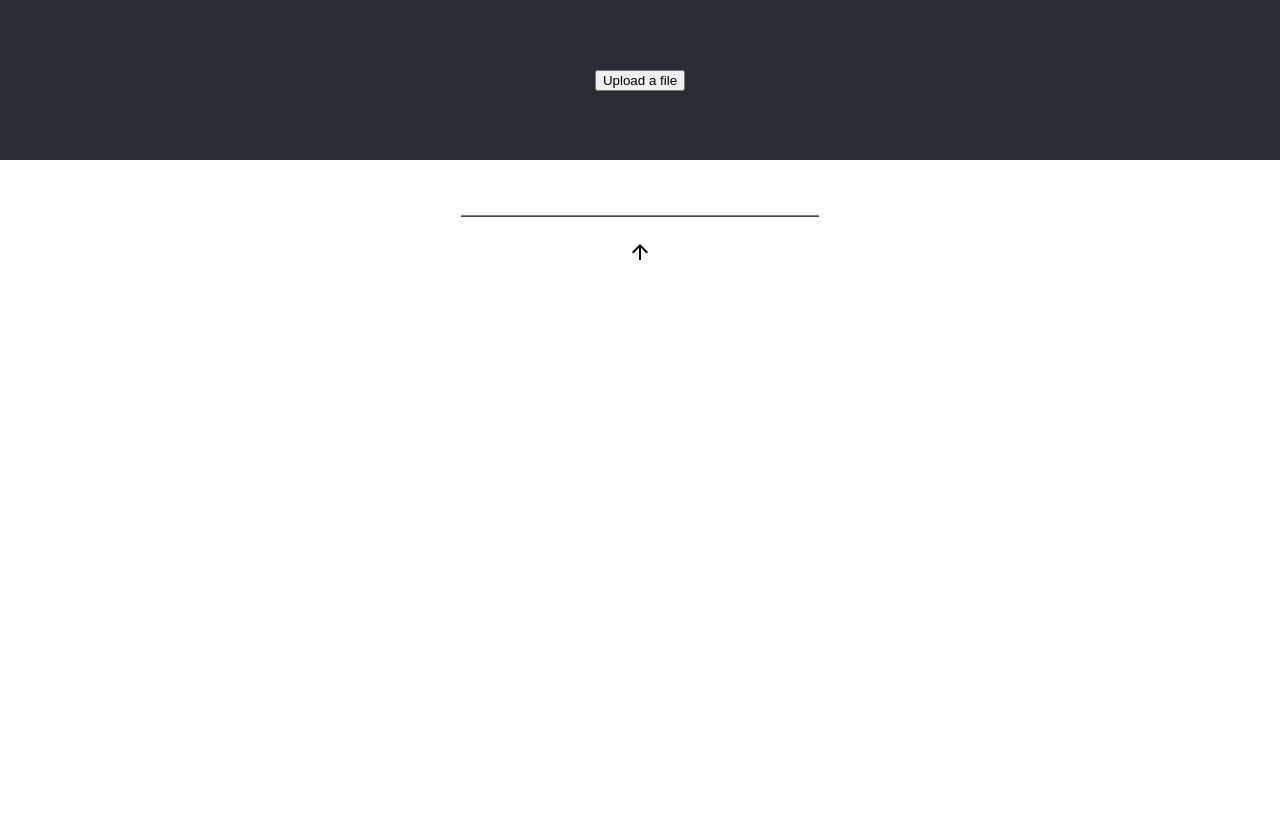
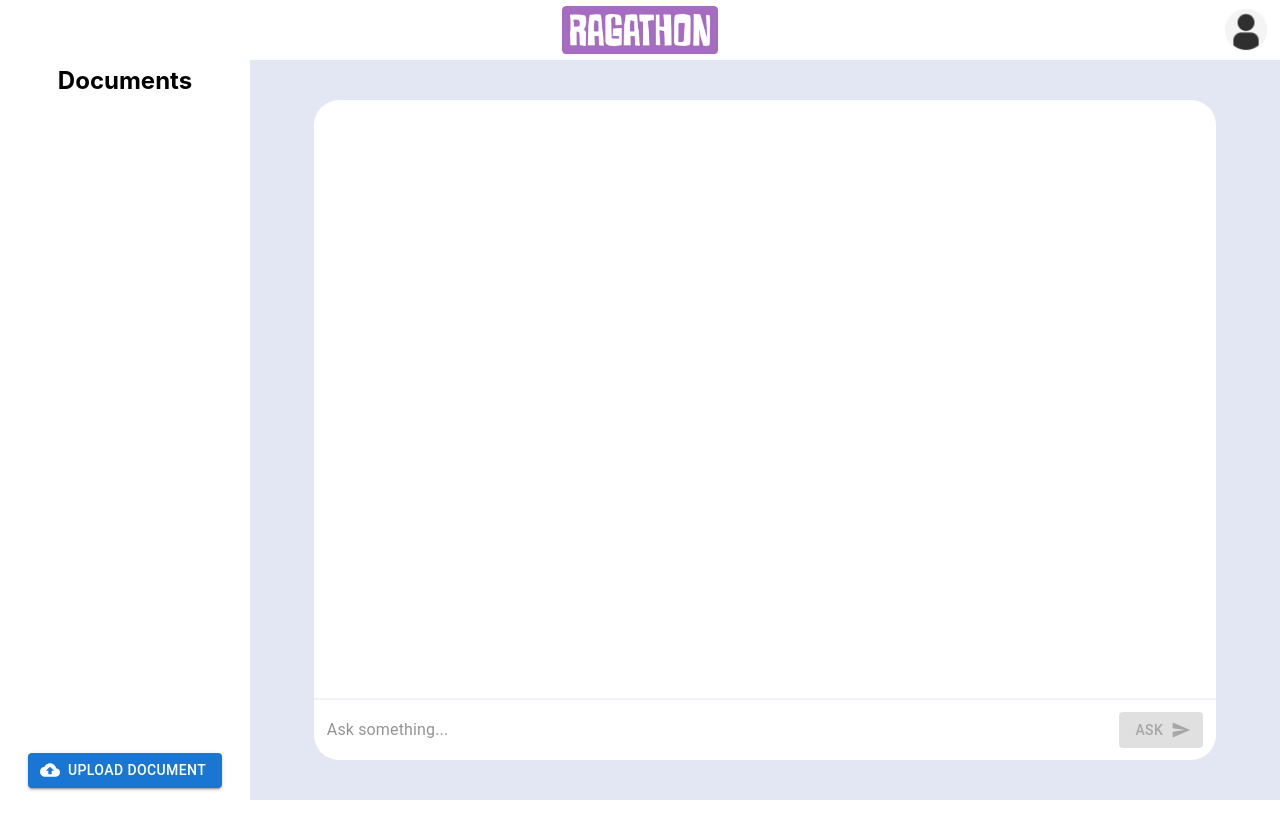
Before and after one commit to ILiz/IBM-Hackathon-Migrato, a React (Create React App) app in the folder Frontend/my-react-app/: page / in a window 1280 px wide. After the commit the page ends 800 px from the top, so only its background shows below. Built offline with nearby package versions, Linux system fonts and the light colour scheme.

Commit message:
Adds basic design and styling.

```diff
--- a/Frontend/my-react-app/src/App.css
+++ b/Frontend/my-react-app/src/App.css
@@ -1,59 +1,167 @@
-.App {
-  text-align: center;
+html {
+  --top-bar-height: 60px;
+  --left-side-bar-width: 250px;
+  --upload-button-box-height: 60px;
+  --document-header-box-height: 40px;
 }
 
-.App-logo {
-  height: 40vmin;
-  pointer-events: none;
+.App {
+  background-color: #E3E7F4;
 }
 
-@media (prefers-reduced-motion: no-preference) {
-  .App-logo {
-    animation: App-logo-spin infinite 20s linear;
-  }
-}
-
-.App-header {
-  background-color: #282c34;
-  min-height: 20vh;
-  display: flex;
-  flex-direction: column;
-  align-items: center;
-  justify-content: center;
-  font-size: calc(10px + 2vmin);
-  color: white;
-}
-
-.App-link {
-  color: #61dafb;
-}
-
-@keyframes App-logo-spin {
-  from {
-    transform: rotate(0deg);
-  }
-  to {
-    transform: rotate(360deg);
-  }
-}
-
-.bodyChat {
-  align-self: flex-end;
-  display: flex;
-  flex-direction: column;
-  align-items: center;
-  justify-content: top;
-  min-height: 85vh;
-  max-height: 85vh;
-}
-
-.inputField {
-  min-height: 10vh;
-  max-height: 10vh;
-  min-width: 28vw;
-  max-width: 28vw;
+.Top-bar {
+  height: var(--top-bar-height);
+  background-color: #FFFFFF;
   display: flex;
   flex-direction: row;
   align-items: center;
   justify-content: center;
 }
+
+.Top-bar-left {
+  height: var(--top-bar-height);
+  width: 25%;
+  display: flex;
+  flex-direction: row;
+  align-items: center;
+  justify-content: left;
+}
+
+.Top-bar-center {
+  height: var(--top-bar-height);
+  width: 50%;
+  display: flex;
+  flex-direction: row;
+  align-items: center;
+  justify-content: center;
+}
+
+.Top-bar-right {
+  height: var(--top-bar-height);
+  width: 25%;
+  display: flex;
+  flex-direction: row;
+  align-items: center;
+  justify-content: right;
+}
+
+.Image-logo {
+  height: 80%;
+}
+
+.Image-user {
+  height: 70%;
+  margin-right: 1vw;
+}
+
+.Left-sidebar {
+  width: var(--left-side-bar-width);
+  height: 100%;
+  position: fixed;
+  background-color: #FFFFFF;
+}
+
+.Document-header {
+  height: var(--document-header-box-height);
+  display: flex;
+  flex-direction: row;
+  align-items: center;
+  justify-content: center;
+  /*box-sizing: border-box;
+  -moz-box-sizing: border-box;
+  -webkit-box-sizing: border-box;
+  border-top: 2px solid #F0F0FF;*/
+}
+
+.Document-header #documentHeader {
+  font-size: 24px;
+  font-weight: bold;
+}
+
+.Document-list {
+  height: calc(100vh - var(--top-bar-height) - var(--upload-button-box-height) - var(--document-header-box-height));
+}
+
+.Document-list #documentList {
+  max-height: calc(100vh - var(--top-bar-height) - var(--upload-button-box-height) - var(--document-header-box-height) - 17px);
+  overflow: auto;
+}
+
+.Document-list ::-webkit-scrollbar {
+  width: 6px;
+}
+
+.Document-list ::-webkit-scrollbar-track {
+  background: #F0F0FF;
+}
+
+.Document-list ::-webkit-scrollbar-thumb {
+  background: #1976D2;
+  /*background: #A56CC1;*/
+}
+
+.Document-list ::-webkit-scrollbar-thumb:hover {
+  background: #1565C0;
+  /*background: #9461ad;*/
+}
+
+.Document-buttons {
+  height: var(--upload-button-box-height);
+  /*border-top: 2px solid #F0F0FF;*/
+  display: flex;
+  flex-direction: column;
+  justify-content: center;
+  align-items: center;
+}
+
+.Document-buttons #uploadButton {
+   height: 35px;
+}
+
+.App-center {
+  width: calc(100vw - var(--left-side-bar-width));
+  height: calc(100vh - var(--top-bar-height));
+  margin-left: var(--left-side-bar-width);
+  display: flex;
+  flex-direction: column;
+  justify-content: center;
+  align-items: center;
+}
+
+.Chatbox {
+  width: calc(90vw - var(--left-side-bar-width));
+  height: calc(90vh - var(--top-bar-height));
+  border-radius: 25px;
+  background-color: #FFFFFF;
+  display: flex;
+  flex-direction: column;
+}
+
+.Feedback-box {
+  width: auto;
+  height: 100vh;
+}
+
+.Input-box {
+  width: auto;
+  height: 80px;
+  display: flex;
+  flex-direction: row;
+  justify-content: left;
+  align-items: center;
+  border-top: 2px solid #F0F0FF;
+}
+
+.Input-box #userInput {
+  width: 100vw;
+  margin-left: 1vw;
+}
+
+.Input-buttons {
+  margin-left: 1vw;
+  margin-right: 1vw;
+  display: flex;
+  flex-direction: row;
+  justify-content: center;
+  align-items: center;
+}
--- a/Frontend/my-react-app/src/App.js
+++ b/Frontend/my-react-app/src/App.js
@@ -1,76 +1,139 @@
 import './App.css';
 import { useRef } from 'react';
-import {
-    TextField
-} from "@mui/material";
-import ArrowUpwardIcon from '@mui/icons-material/ArrowUpward';
+import { useState } from "react";
+import { createElement } from 'react';
+import TextField from "@mui/material/TextField";
+import List from '@mui/material/List';
+import ListItem from '@mui/material/ListItem';
+import ListItemButton from '@mui/material/ListItemButton';
+import ListItemIcon from '@mui/material/ListItemIcon';
+import ListItemText from '@mui/material/ListItemText';
+import Button from '@mui/material/Button';
+import DeleteIcon from '@mui/icons-material/Delete';
+import SendIcon from '@mui/icons-material/Send';
+import CloudUploadIcon from '@mui/icons-material/CloudUpload';
+import Logo from "./images/logo.png";
+import User from "./images/user.png";
 
 function App() {
-    // Create a reference to the hidden file input element
   const hiddenFileInput = useRef(null);
+  const [askDisabled, setAskDisabled] = useState(true);
+  const [list, setList] = useState();
 
-  const handleClick = event => {
+    //Called when a selected file is uploaded.
+  const handleUploadFile = event => {
     hiddenFileInput.current.click();
   };
 
-  // Call a function (passed as a prop from the parent component)
-  // to handle the user-selected file
-  const handleChange = event => {
-    const fileUploaded = event.target.files[0];
-    // TODO we have the file, now process it
+  //Called when the selected file changes.
+  const onFileChanged = event => {
+	console.log("Uploading document");
+    uploadFile(event.target.files[0]);
   };
+
+  //Uploads a file.
+  const uploadFile = async file => {
+	//console.log(fileUploaded['name'])
+	//const formdata = new FormData();
+	//formdata.append("file_upload", fileUploaded);
+	//const response = await fetch('http://127.0.0.1:8000/api/v1/documentSubmitIndexing', {
+	//	method: 'POST',
+	//	body: formdata // Here, stringContent or bufferContent would also work
+	//})
+	//const data = await response.json();
+	//if (data === "File uploaded and indexed") {
+	//	setFilename(fileUploaded['name'])
+	//}
+
+	console.log(file);
+
+	//let newFile = createElement(
+	//  "h1",
+	//  { className: 'greeting' },
+	//  { style: { color: "blue" } },
+	//  "This is a welcome text"
+	//);
+	//const newList = list.concat({newFile});
+	//setList(newList);
+  };
+
+  //Called when the user question changes.
+  const onQuestionChanged = event => {
+	setAskDisabled(!event.target.value);
+  };
+
+  //Called when the user question is submitted.
+  const handleSubmitQuestion = event => {
+	console.log(event.target.value);
+	event.target.value = "";
+	setAskDisabled(true);
+  }
 
   return (
 	<div className="App">
-      <header className="App-header">
-        <button className="button-upload" onClick={handleClick}>
-            Upload a file
-        </button>
+		<header className="Top-bar">
+			<div className="Top-bar-left">
+			</div>
+			<div className="Top-bar-center">
+				<img src={Logo} alt="Logo" className="Image-logo"/>
+			</div>
+			<div className="Top-bar-right">
+				<img src={User} alt="User" className="Image-user"/>
+			</div>
+		</header>
+
+		<div className="Left-sidebar">
+			<div className="Document-header">
+				<h1 id="documentHeader">Documents</h1>
+			</div>
+			<div className="Document-list">
+				<List id="documentList" list={list}></List>
+			</div>
+			<div className="Document-buttons">
+				<Button variant="contained" id="uploadButton" onClick={handleUploadFile} startIcon={<CloudUploadIcon />}>
+					Upload document
+				</Button>
 				<input
 					type="file"
-            onChange={handleChange}
+					onChange={onFileChanged}
 					ref={hiddenFileInput}
 					style={{display: 'none'}} // Make the file input element invisible
 				/>
-      </header>
+			</div>
+		</div>
 
-      <div className="bodyChat">
-        <div className="inputField" >
-            <TextField id="userInput" variant="standard" fullWidth
-                InputLabelProps={{
-                    style: {
-                        textOverflow: 'ellipsis',
-                        whiteSpace: 'nowrap',
-                        overflow: 'hidden',
-                        width: '100%',
-                        color: 'white'
-                    }
+		<div className="App-center">
+			<div className="Chatbox">
+				<div className="Feedback-box">
+				</div>
+				<div className="Input-box" >
+					<TextField id="userInput" placeholder="Ask something..." variant="standard"
+						InputProps={{
+							disableUnderline: true
 						}}
 						sx={{
 							input: {
-                        color: "white",
-                        borderBottom: "2px solid gray",
-                    },
-                    "& .MuiInput-underline:after": {
-                        borderBottomColor: "orange"
+								color: "black",
 							}
 						}}
 						onKeyDown={(ev) => {
 							 if (ev.key === 'Enter') {
-                         //postUserInput()
-                         ev.target.value = ""
+								 handleSubmitQuestion(ev)
 							 }
 						}}
 						onChange={(ev) => {
-                     //setInputTextVal(ev.target.value)
+							 onQuestionChanged(ev)
 						}}
-                //value={inputTextVal}
 					/>
-        </div>
-            <div className="questionBoxRightIcon">
-                 <ArrowUpwardIcon className="arrowUp" style={{color: 'black'}} />
+					<div className="Input-buttons">
+						<Button variant="contained" disabled={askDisabled} endIcon={<SendIcon />}>
+						  Ask
+						</Button>
 					</div>
 				</div>
+			</div>
+		</div>
+
 	</div>
   );
 }
```
Also changed, not shown: Frontend/my-react-app/src/images/logo.png (added), Frontend/my-react-app/src/images/user.png (added). Lines whose indentation alone changed are shown as unchanged.
